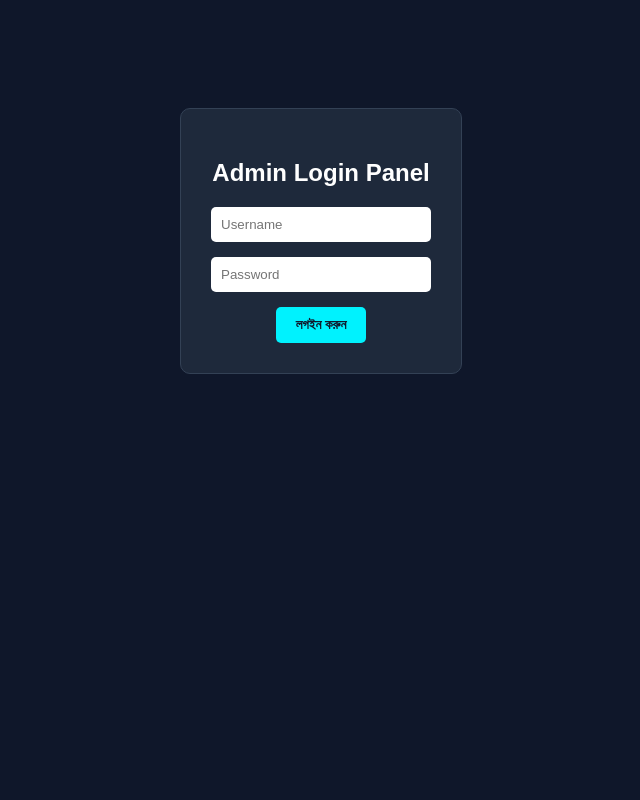
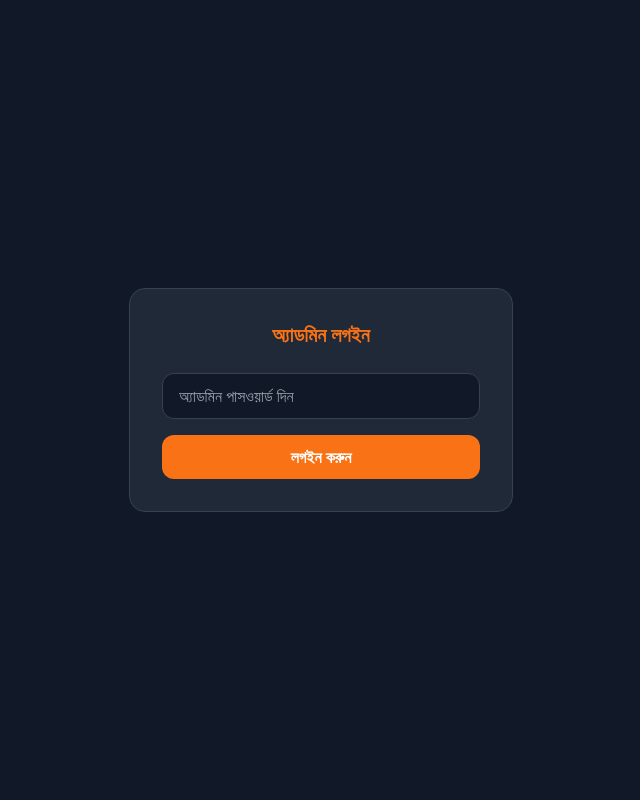
Before and after one commit to nirobahemedboss/mywebsite, a Flask app: template templates/login.html in a window 1280 px wide. Shown: the whole page, without its empty margins (319-959 px from the left). Run offline with Flask 3, Linux system fonts and the light colour scheme; the template is opened without the code that fills it, so the values that code supplies are empty; some libraries are stand-ins or nearby versions.

Commit message:
Update login.html

```diff
--- a/templates/login.html
+++ b/templates/login.html
@@ -1,22 +1,17 @@
 <!DOCTYPE html>
-<html lang="en">
+<html lang="bn">
 <head>
-    <meta charset="UTF-8">
-    <title>Admin Login</title>
-    <style>
-        body { background-color: #0f172a; color: white; font-family: sans-serif; text-align: center; padding-top: 100px; }
-        .login-box { background: #1e293b; padding: 30px; display: inline-block; border-radius: 10px; border: 1px solid #334155; }
-        input { display: block; margin: 15px auto; padding: 10px; width: 200px; border-radius: 5px; border: none; }
-        button { background: #00f2fe; color: #0f172a; padding: 10px 20px; border: none; border-radius: 5px; font-weight: bold; cursor: pointer; }
-    </style>
+    <meta charset="UTF-8"><title>Admin Login - NAHID TOPUP</title>
+    <script src="https://cdn.tailwindcss.com"></script>
 </head>
-<body>
-    <div class="login-box">
-        <h2>Admin Login Panel</h2>
-        <form method="POST">
-            <input type="text" name="username" placeholder="Username" required>
-            <input type="password" name="password" placeholder="Password" required>
-            <button type="submit">লগইন করুন</button>
+<body class="bg-gray-900 text-white flex items-center justify-center min-h-screen">
+    <div class="bg-gray-800 p-8 rounded-2xl border border-gray-700 w-full max-w-sm">
+        <h2 class="text-xl font-bold text-center text-orange-500 mb-6">অ্যাডমিন লগইন</h2>
+        {% if error %}<p class="text-red-500 text-xs text-center mb-4">{{ error }}</p>{% endif %}
+        <form action="/nahid-admin" method="POST" class="space-y-4">
+            <input type="password" name="password" placeholder="অ্যাডমিন পাসওয়ার্ড দিন" required
+                class="w-full bg-gray-900 border border-gray-700 rounded-xl px-4 py-2.5 text-white focus:outline-none focus:border-orange-500">
+            <button type="submit" class="w-full bg-orange-500 hover:bg-orange-600 font-bold py-2.5 rounded-xl transition">লগইন করুন</button>
         </form>
     </div>
 </body>
```
